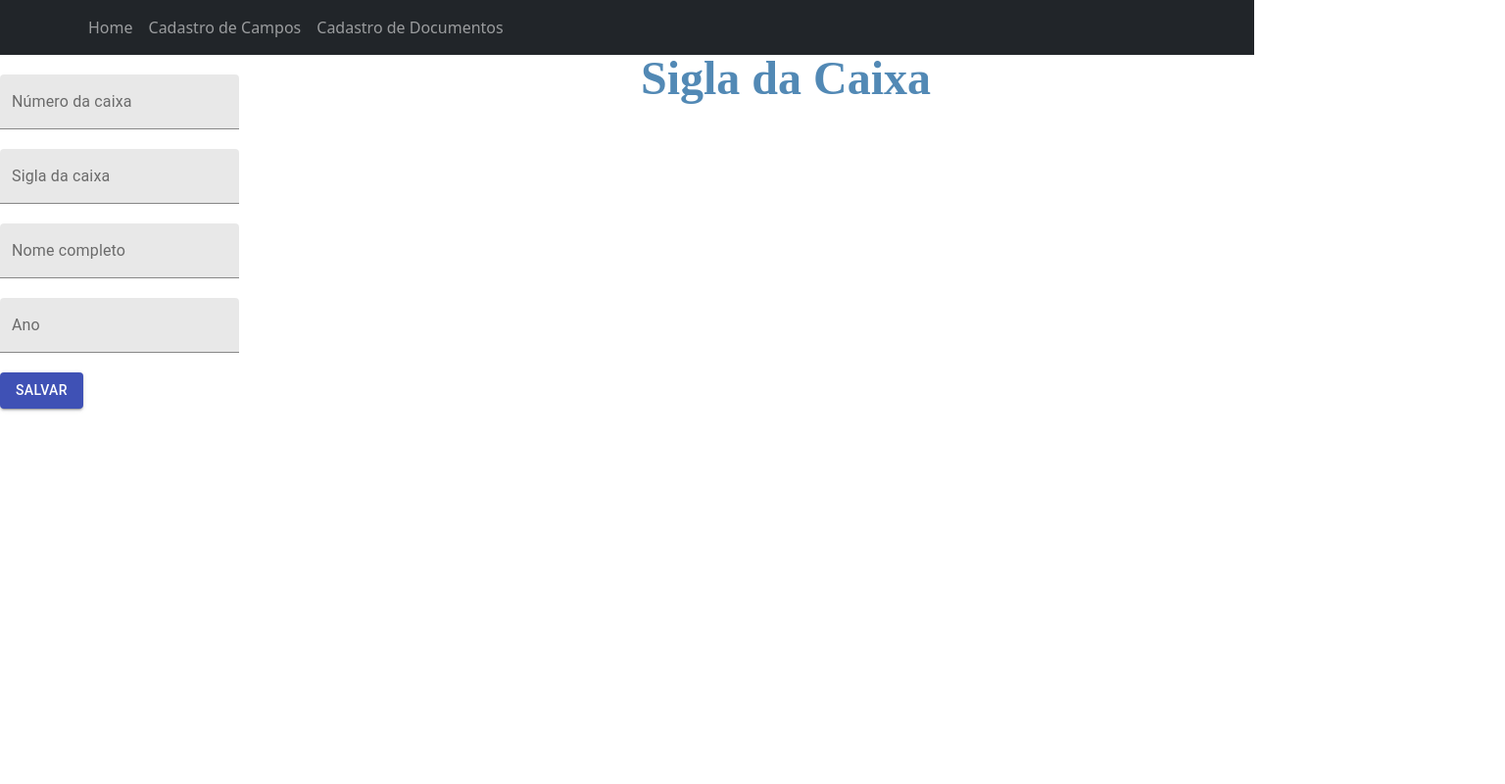
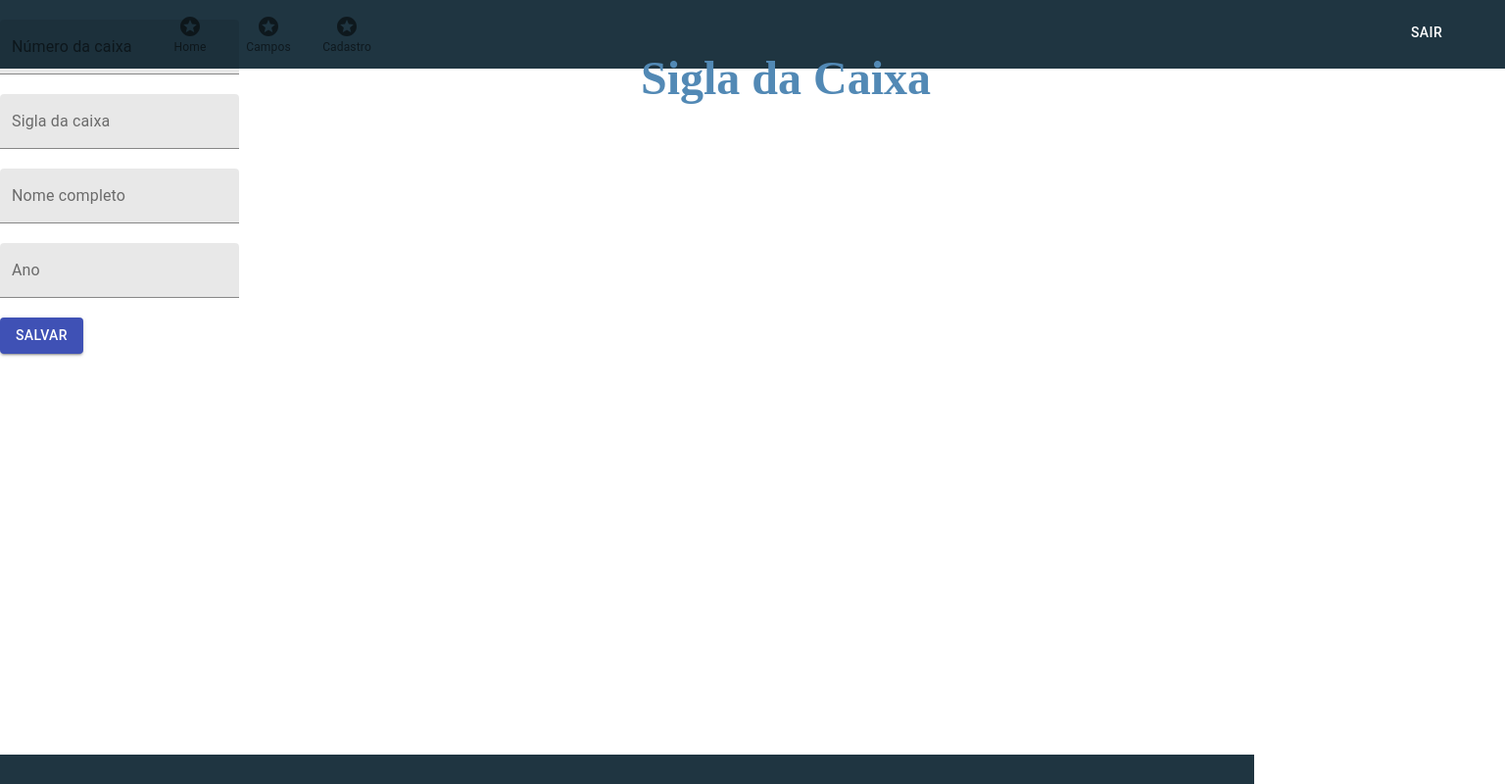
Before and after one commit to fga-eps-mds/2021.2-SysArq-Frontend, a React (Create React App) app in the folder sysarq/: page /create-box-abbreviation in a window 1280 px wide. Shown: the whole page at 98% size, 1536 px wide, since content can reach past the window. Built offline with nearby package versions, Linux system fonts and the light colour scheme; no server answers.

Commit message:
Foi adicionado ao trabalho a nova barra de navegação

```diff
--- a/sysarq/src/App.css
+++ b/sysarq/src/App.css
@@ -36,3 +36,39 @@
     transform: rotate(360deg);
   }
 }
+
+#barra{
+  background-color: rgba(31, 53, 65, 1);
+  position: absolute;
+  width: 1536px;
+  height: 70px;
+  left: 0px;
+  top: 0px;
+
+}
+
+#texto1{
+  background-color: rgba(31, 53, 65, 1);
+  left: 30px;
+  top: 30px;
+}
+
+.caixa{
+  left: 200px;
+  top: 20px
+}
+
+#sair{
+  left: 1400px;
+  top: -30px;
+}
+
+.footer{
+  position: fixed;
+    left: 0px;
+    bottom: 0px;
+    width: 100%;
+    height: 30px;
+    background-color: rgba(31, 53, 65, 1);
+
+}
--- a/sysarq/src/App.js
+++ b/sysarq/src/App.js
@@ -1,10 +1,15 @@
 import React from "react";
+import AppBar from '@material-ui/core/AppBar';
+import Toolbar from '@material-ui/core/Toolbar';
+import { makeStyles } from '@material-ui/core/styles';
+import { BrowserRouter as Router, Switch, Route } from "react-router-dom";
+import Typography from '@material-ui/core/Typography';
+import BottomNavigation from '@material-ui/core/BottomNavigation';
+import BottomNavigationAction from '@material-ui/core/BottomNavigationAction';
+import Button from '@material-ui/core/Button';
+import StarsIcon from '@material-ui/icons/Stars';
+import Home from "./pages/Home";
 
-import { BrowserRouter as Router, Switch, Route } from "react-router-dom";
-
-import { Navbar, Container, Nav } from "react-bootstrap";
-
-import Home from "./pages/Home";
 import FieldsRegister from "./pages/FieldsRegister/FieldsRegister";
 import DocumentSubject from "./pages/FieldsRegister/DocumentSubject";
 import BoxAbbreviation from "./pages/FieldsRegister/BoxAbbreviation";
@@ -34,19 +39,42 @@ import CreateArchivingRelation from "./pages/DocumentsRegister/CreateArchivingRe
 import ArchivingRelation from "./pages/DocumentsRegister/ArchivingRelation";
 
 
+
 function App() {
+	const useStyles = makeStyles({
+		root: {
+		  width: 100,
+		},
+	  });
+
+		const classes = useStyles();
+
 	return (
+
 		<Router>
-			<Navbar bg="dark" variant="dark">
-				<Container>
-					<Nav className="me-auto">
-						<Nav.Link href="/">Home</Nav.Link>
-						<Nav.Link href="/fields-register">Cadastro de Campos</Nav.Link>
-						<Nav.Link href="/documents-register">Cadastro de Documentos</Nav.Link>
-					</Nav>
-				</Container>
-			</Navbar>
+				<AppBar position="static">
+					<Toolbar id = "barra">
+						<Typography>
+						<BottomNavigation
+						id = "texto1"
+						showLabels
+						className={classes.root}
+						>
+      					<BottomNavigationAction label="Home"  href="/" className="caixa" icon={<StarsIcon />} />
+						<BottomNavigationAction label="Campos" href="/fields-register" className="caixa" icon={<StarsIcon />} />
+						<BottomNavigationAction label="Cadastro" href="/documents-register"
+						className="caixa" icon={<StarsIcon />} />
+						</BottomNavigation>
+						<Button color="inherit" id="sair">Sair</Button>
+						</Typography>
+					</Toolbar>
+				</AppBar>
 
+				<div>
+					<section className="footer">
+						<p> </p>
+					</section>
+				</div>
 			<Switch>
 				<Route exact path="/">
 					<Home />
@@ -134,8 +162,45 @@ function App() {
 				</Route>
 
 			</Switch>
+
 		</Router>
 	);
 }
 
+
+/*
+import React from 'react';
+import { makeStyles } from '@material-ui/core/styles';
+import AppBar from '@material-ui/core/AppBar';
+import Toolbar from '@material-ui/core/Toolbar';
+import Typography from '@material-ui/core/Typography';
+import Button from '@material-ui/core/Button';
+import IconButton from '@material-ui/core/IconButton';
+
+const useStyles = makeStyles((theme) => ({
+  root: {
+    flexGrow: 1,
+  },
+  menuButton: {
+    marginRight: theme.spacing(2),
+  },
+  title: {
+    flexGrow: 1,
+  },
+}));
+
+export default function ButtonAppBar() {
+  const classes = useStyles();
+
+  return (
+    <div className={classes.root}>
+    <AppBar position="static">
+        <Toolbar>
+          <Button color="inherit">Login</Button>
+        </Toolbar>
+    </AppBar>
+    </div>
+  );
+}
+*/
 export default App;
```
